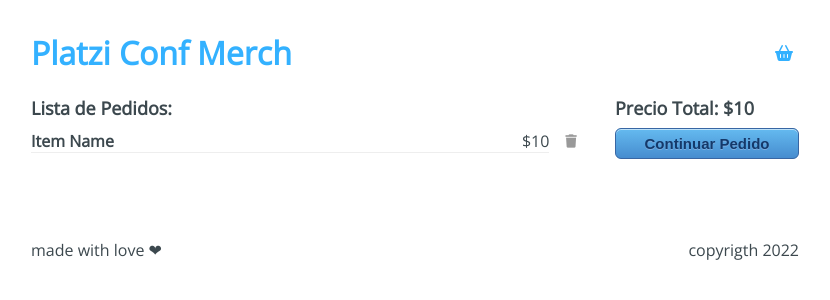
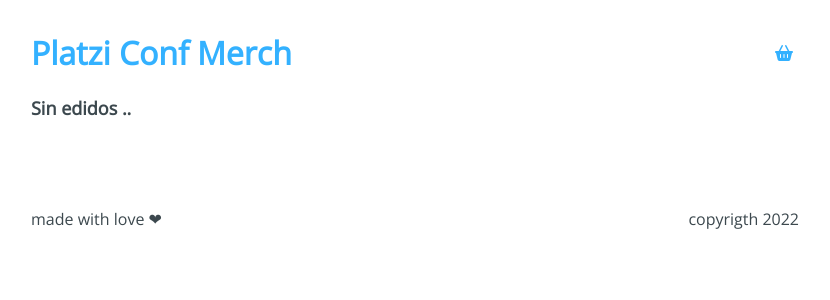
Before and after one commit to diegoV0/react-conf-merch, a React app: page /checkout in a window 1280 px wide. Shown: the top 300 px of the page, without its empty margins (225-1055 px from the left). Built offline with nearby package versions, Linux system fonts and the light colour scheme.

Commit message:
add: integration of useContext in the container checkout

```diff
--- a/src/containers/Checkout.jsx
+++ b/src/containers/Checkout.jsx
@@ -1,28 +1,50 @@
-import React from 'react';
+import React, { useContext } from 'react';
 import { Link } from 'react-router-dom';
+import AppContext from '../context/AppContext';
 import '../styles/components/Checkout.css';
 
 const Checkout = () => {
+  const { state, removeToCart } = useContext(AppContext);
+
+  const { cart } = state;
+  console.log(state);
+  const handleRemove = (product) => {
+    console.log('IN REMOVE');
+    removeToCart(product);
+    console.log('OUT REMOVE');
+  };
+
+  const handleSumTotal = () => {
+    const reducer = (accumulator, currentValue) =>
+      accumulator + currentValue.price;
+    const sum = cart.reduce(reducer, 0);
+    return sum;
+  };
+
   return (
     <div className="Checkout">
       <div className="Ckekcout-content">
-        <h3>Lista de Pedidos:</h3>
+        {cart.length > 0 ? <h3>Lista de Pedidos</h3> : <h3>Sin edidos ..</h3>}
+        {cart.map((item) => (
           <div className="Checkout-item">
             <div className="Checkout-element">
-            <h4>Item Name</h4>
-            <span>$10</span>
+              <h4>{item.title}</h4>
+              <span>${item.price}</span>
             </div>
-          <button type="button">
+            <button type="button" onClick={() => handleRemove(item)}>
               <i className="fas fa-trash" title="Eliminar" />
             </button>
           </div>
+        ))}
       </div>
+      {cart.length > 0 && (
         <div className="Checkout-sidebar">
-        <h3>Precio Total: $10</h3>
+          <h3>{`Precio Total: $ ${handleSumTotal()}`}</h3>
           <Link to="/checkout/information">
             <button type="buttom">Continuar Pedido</button>
           </Link>
         </div>
+      )}
     </div>
   );
 };
```
Lines whose indentation alone changed are shown as unchanged.
